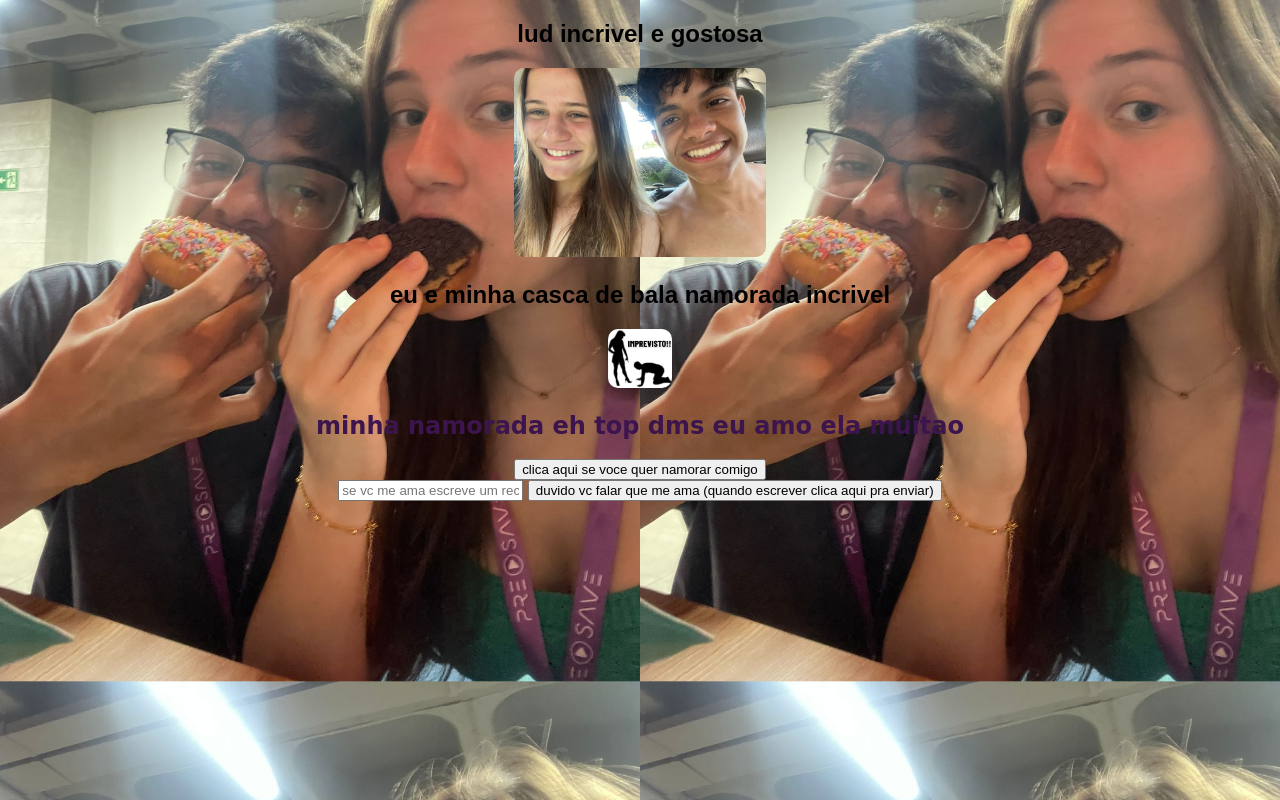
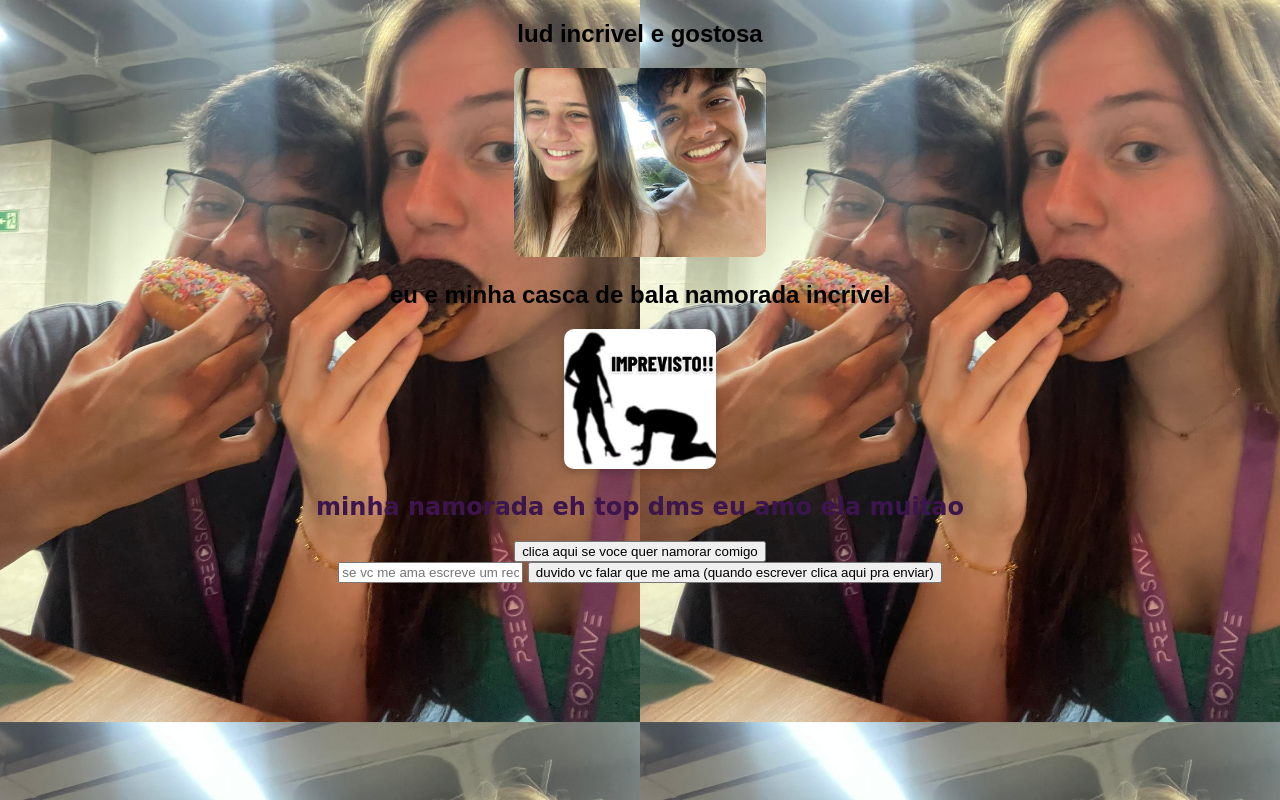
Before and after one commit to amorimfps1/site-namorada, a plain HTML site: page index.html in a window 1280 px wide. Drawn offline with Linux system fonts and the light colour scheme.

Commit message:
Update style.css
mudar a imagem secundaria

```diff
--- a/style.css
+++ b/style.css
@@ -5,7 +5,7 @@
 }
 
 .imagem-secundaria{
-    width: 5%;
+    width: 12%;
     border-radius: 10px;
     box-shadow: 0 4px 8px rgba(0,0,0,0.2);
 }
```
